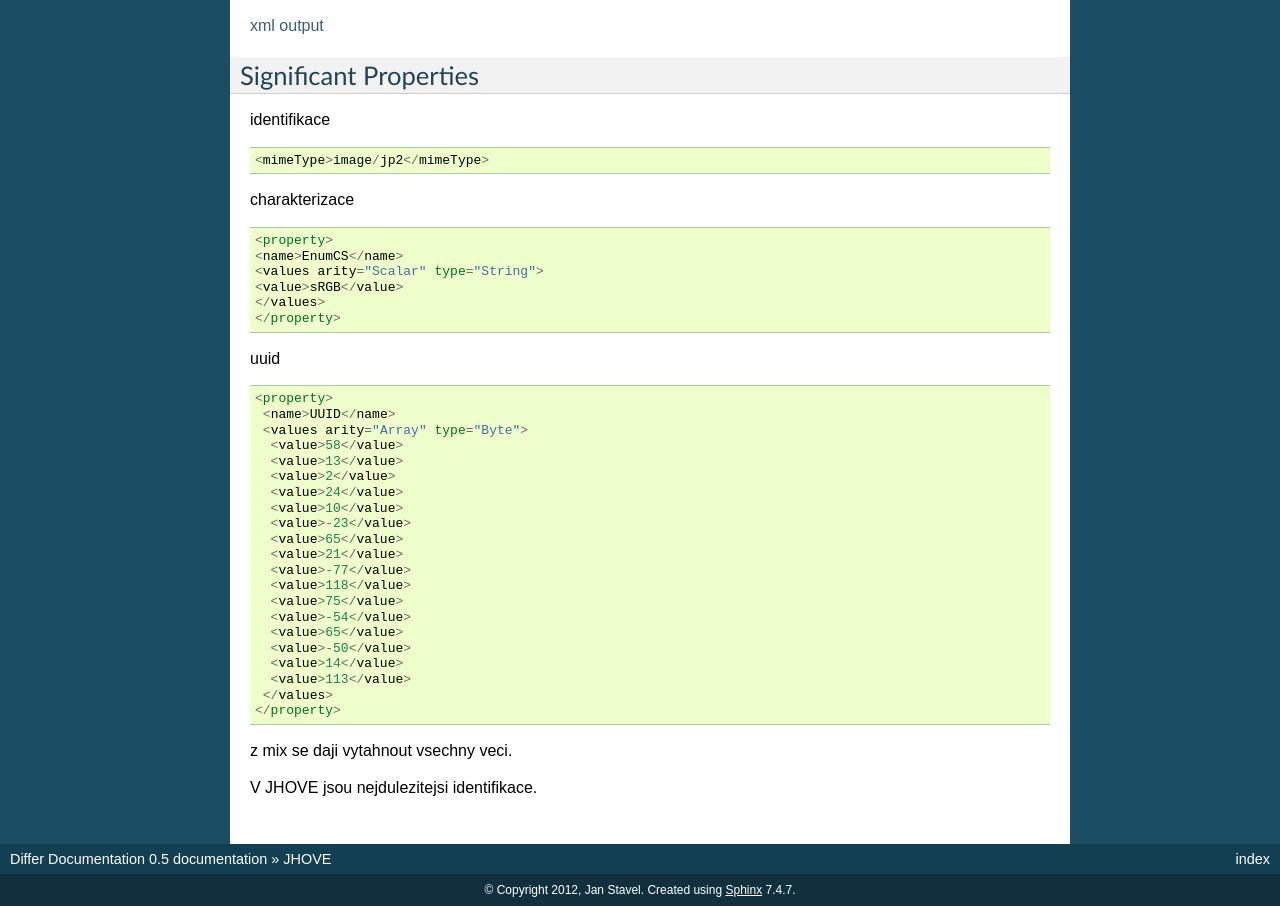
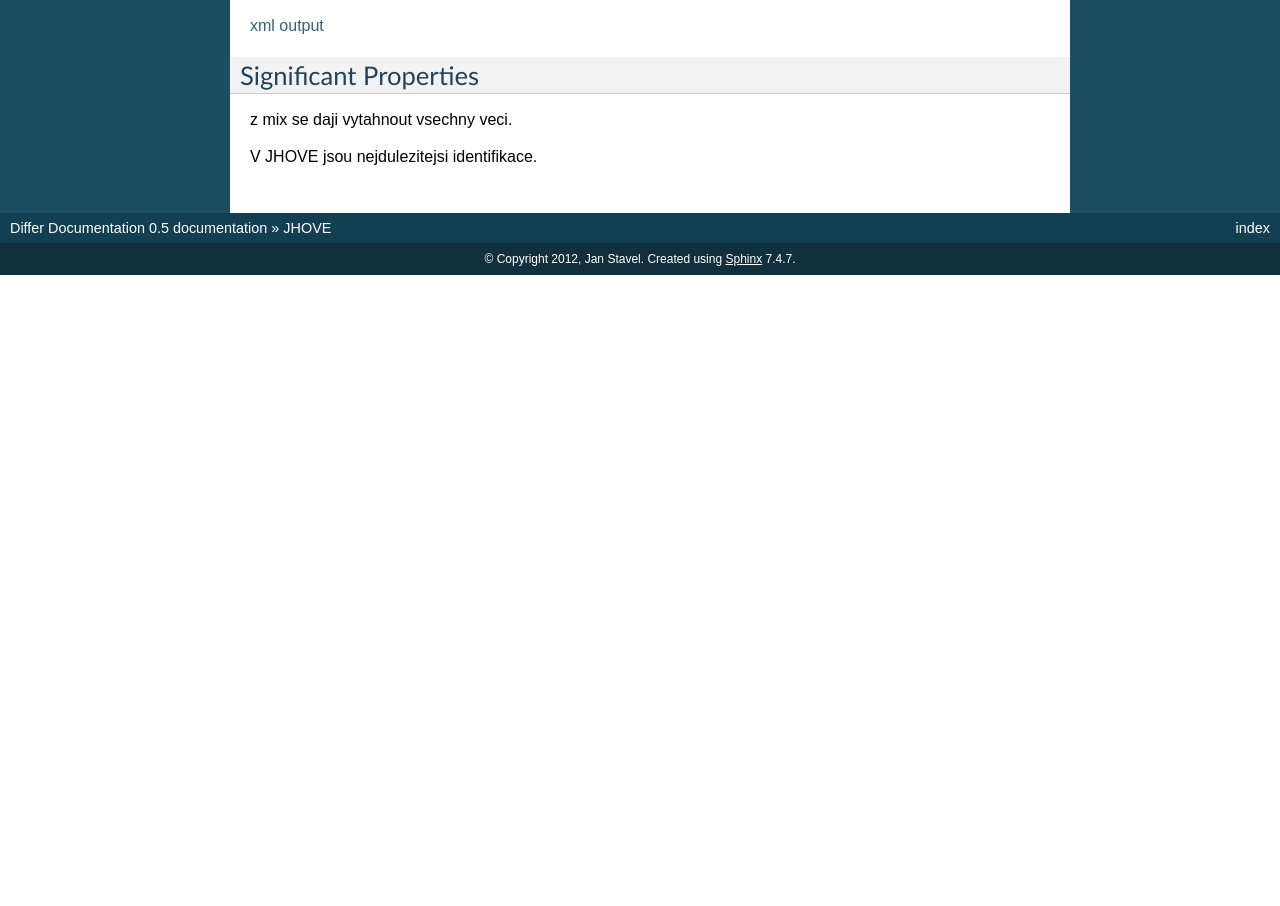
Before and after one commit to xrosecky/differ, a Sphinx documentation site: the page built from docs/jhove.rst, in a window 1280 px wide. Shown: the part 286-1192 px from the top of the page. Built offline with Sphinx 7.4.7, drawn with Linux system fonts in a browser that asks for light colours; after the commit the page ends 900 px from its top, so only the background shows below that.

```diff
--- a/docs/jhove.rst
+++ b/docs/jhove.rst
@@ -18,45 +18,6 @@
    :header: "Properties", "Properties as used in program", "XPath in JHove xml output"
    :file: jhove.csv
 
-
-identifikace ::
-
-  <mimeType>image/jp2</mimeType>
-
-charakterizace ::
-
-  <property>
-  <name>EnumCS</name>
-  <values arity="Scalar" type="String">
-  <value>sRGB</value>
-  </values>
-  </property>
-
-
-uuid ::
-
-      <property>
-       <name>UUID</name>
-       <values arity="Array" type="Byte">
-        <value>58</value>
-        <value>13</value>
-        <value>2</value>
-        <value>24</value>
-        <value>10</value>
-        <value>-23</value>
-        <value>65</value>
-        <value>21</value>
-        <value>-77</value>
-        <value>118</value>
-        <value>75</value>
-        <value>-54</value>
-        <value>65</value>
-        <value>-50</value>
-        <value>14</value>
-        <value>113</value>
-       </values>
-      </property>
-
 z mix se daji vytahnout vsechny veci.
 
 V JHOVE jsou nejdulezitejsi identifikace.
--- /dev/null
+++ b/docs/kdu.csv
@@ -0,0 +1 @@
+;;
```
Also changed, not shown: docs/kdu.rst (added, +16 -0 lines), 13 other files.
